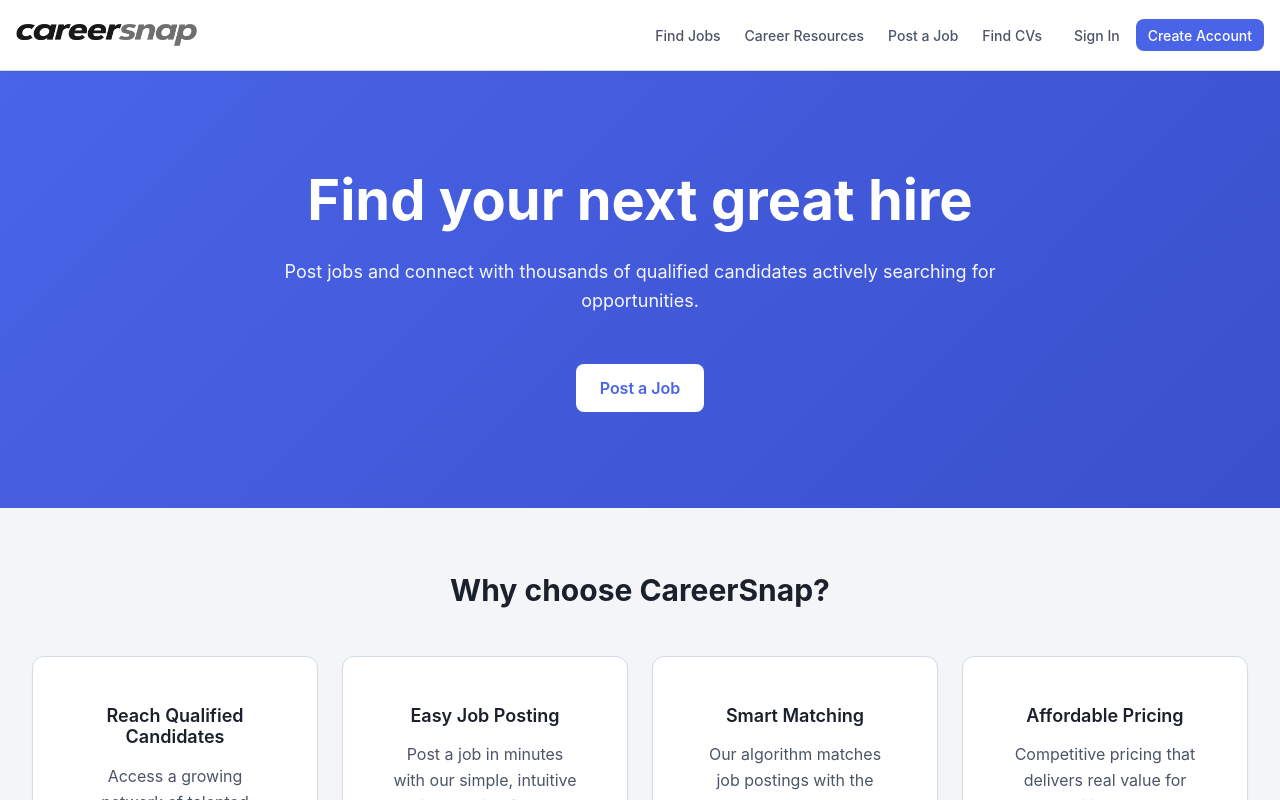
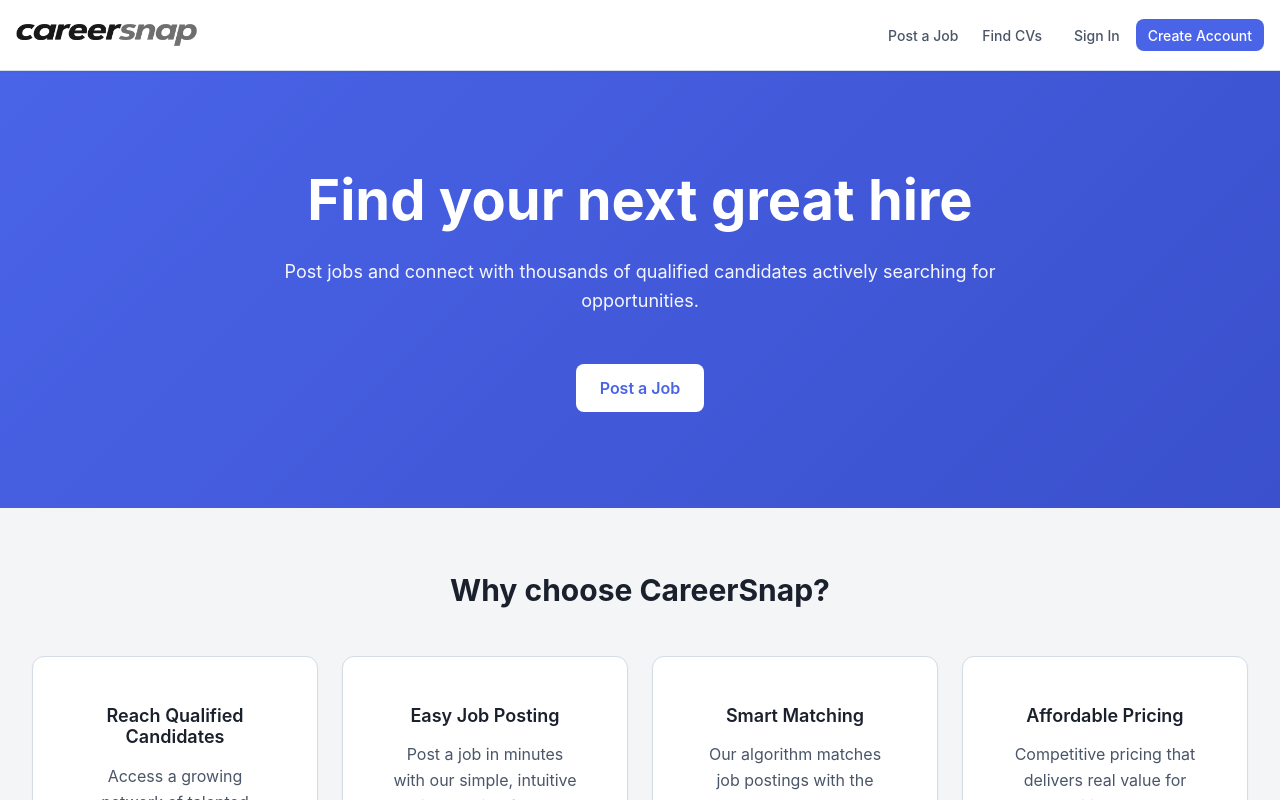
Before and after one commit to CareerSnap-Group/careersnap, a Next.js app: page /employers in a window 1280 px wide. Shown: the top 800 px of the page. Built offline with nearby package versions, Linux system fonts and the light colour scheme; no server answers.

Commit message:
Commit changes

```diff
--- a/components/layout/employer-public-header.tsx
+++ b/components/layout/employer-public-header.tsx
@@ -13,8 +13,6 @@ const registerPath = '/register?role=employer';
 export function EmployerPublicHeader() {
   const [open, setOpen] = useState(false);
   const links = <>
-    <Link href="/jobs" className={styles.navLink}>Find Jobs</Link>
-    <Link href="/resources" className={styles.navLink}>Career Resources</Link>
     <Link href={postJobPath} className={styles.navLink}>Post a Job</Link>
     <Link href={findCvsPath} className={styles.navLink}>Find CVs</Link>
   </>;
```
